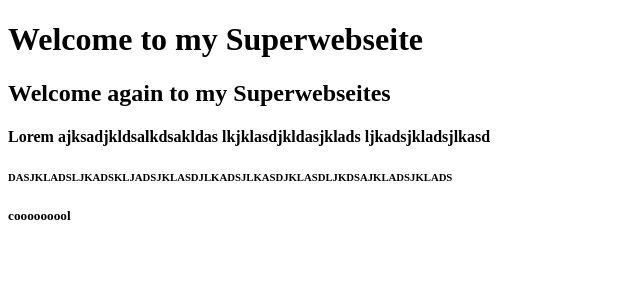
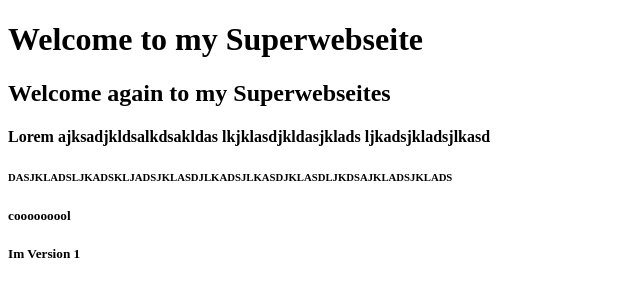
Before and after one commit to illy1990/superwebseite, a plain HTML site: page index.html in a window 1280 px wide. Shown: the full height of the page, 0-640 px from the left. Drawn offline with Linux system fonts and the light colour scheme.

Commit message:
add text for v1

```diff
--- a/index.html
+++ b/index.html
@@ -12,5 +12,6 @@
     <h4>Lorem ajksadjkldsalkdsakldas lkjklasdjkldasjklads ljkadsjkladsjlkasd</h4>
     <h6> DASJKLADSLJKADSKLJADSJKLASDJLKADSJLKASDJKLASDLJKDSAJKLADSJKLADS</h6>
     <h5>cooooooool</h5>
+    <h5>Im Version 1</h5>
 </body>
 </html>
```
Also changed, not shown: 1 other file.
